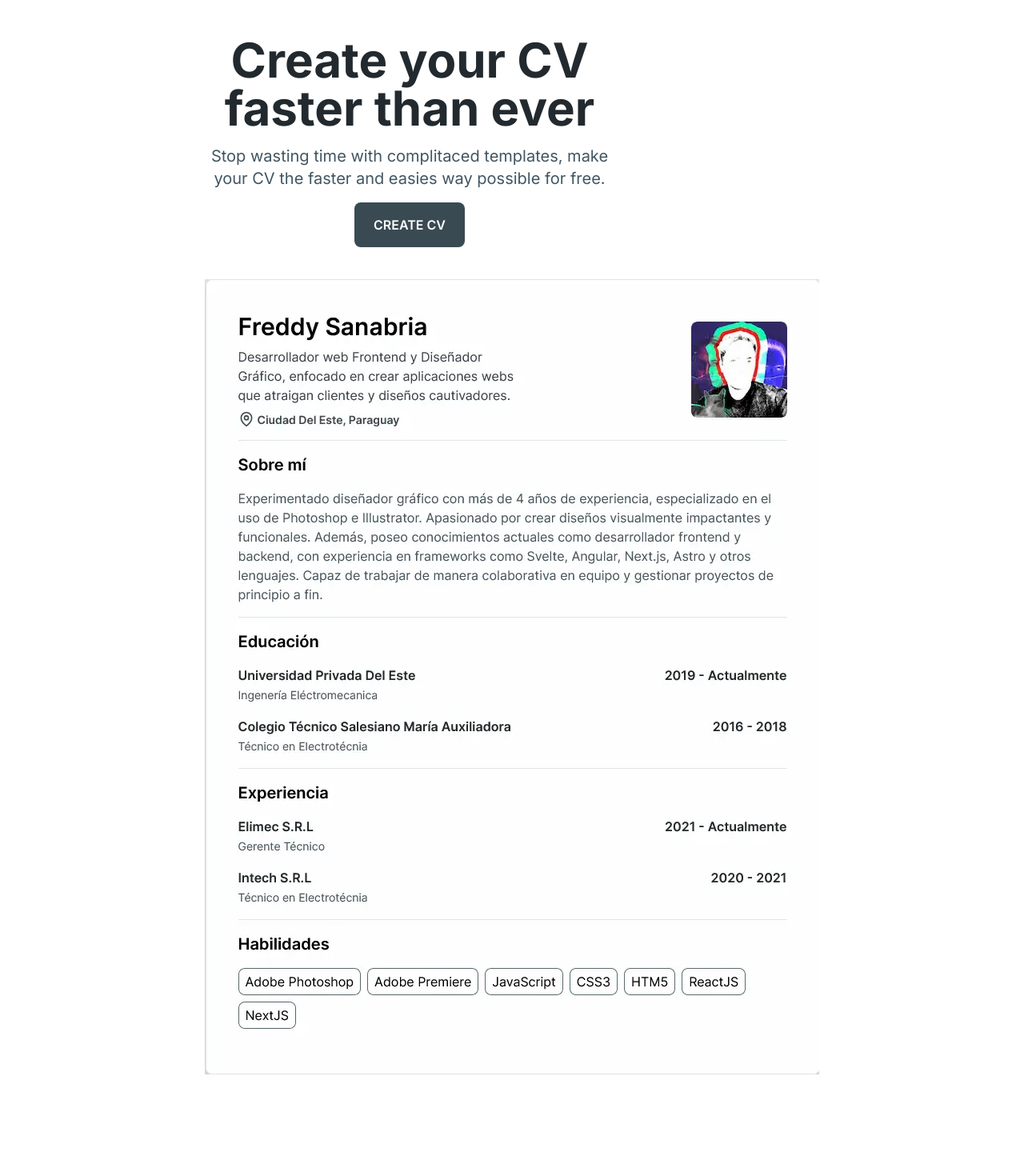
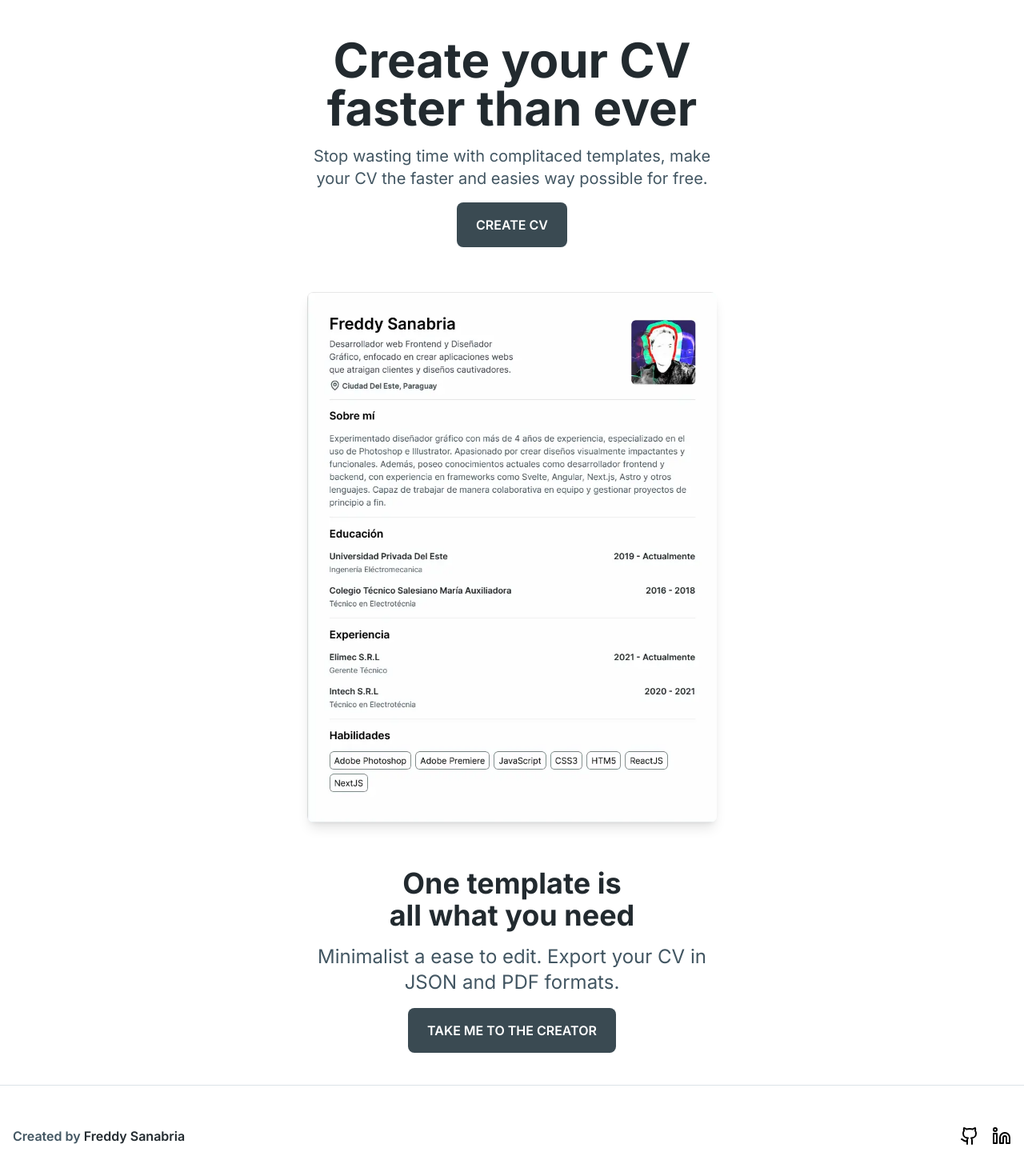
Before and after one commit to freddwithy/just-a-simple-cv, a Next.js app: page / in a window 1280 px wide. Shown: the part 124-1594 px from the top of the page at 80% size. Before the commit the page ends 1467 px from the top, so only its background shows below. Built offline with nearby package versions, Linux system fonts and the light colour scheme.

Commit message:
agregando nuevos componentes

```diff
--- /dev/null
+++ b/app/components/Footer.tsx
@@ -0,0 +1,19 @@
+import { Github, Linkedin } from "lucide-react"
+
+export const Footer = () => {
+    return (
+        <footer className="h-32 border-t border-mystic-200 p-4 flex justify-between items-center">
+            <div>
+                <span className="font-semibold text-mystic-700">Created by <a className="hover:underline text-mystic-950" href="https://github.com/freddwithy/" target="_blank">Freddy Sanabria</a></span>
+            </div>
+            <div className="flex gap-x-4">
+                <a href="https://github.com/freddwithy/" target="_blank">
+                    <Github />
+                </a>
+                <a href="https://freddsana.art/en" target="_blank">
+                    <Linkedin />
+                </a>
+            </div>
+        </footer>
+    )
+}
--- a/app/components/Hero.tsx
+++ b/app/components/Hero.tsx
@@ -6,14 +6,23 @@ export const Hero = () => {
     return (
         <Container>
             <div className="flex justify-center items-center flex-col gap-y-4 max-w-lg text-center">
-                <h1 className="text-6xl font-bold text-balance text-mystic-950">Create your CV faster than ever</h1>
-                <p className="text-pretty text-xl text-mystic-700">Stop wasting time with complitaced templates, make your CV the faster and easies way possible for free.</p>
-                <Link href="/create" className="bg-mystic-800 px-6 py-4 rounded-lg">
-                    <p className="font-semibold text-white">CREATE CV</p>
-                </Link>
-            </div>
-            <div className="flex justify-center pt-10 w-full h-auto">
-                <Image src="/cv-screen.webp" width={768} height={994} alt="cv-example"/>
+                <div className="flex justify-center flex-col gap-y-4 items-center">
+                    <h1 className="text-6xl font-bold text-balance text-mystic-950">Create your CV faster than ever</h1>
+                    <p className="text-pretty text-xl text-mystic-700">Stop wasting time with complitaced templates, make your CV the faster and easies way possible for free.</p>
+                    <Link href="/create" className="bg-mystic-800 px-6 py-4 rounded-lg w-auto hover:bg-mystic-600 transition-colors">
+                        <p className="font-semibold text-white">CREATE CV</p>
+                    </Link>
+                </div>
+                <div className="flex justify-center pt-10 w-full h-auto flex-col gap-y-4">
+                    <Image src="/cv-screen.webp" width={768} height={994} alt="cv-example" className="shadow-lg rounded-lg"/>
+                    <div className="flex flex-col gap-y-4 items-center py-10">
+                        <h2 className="text-4xl font-bold text-mystic-950 text-balance">One template is all what you need</h2>
+                        <p className="text-mystic-700 text-2xl text-pretty">Minimalist a ease to edit. Export your CV in JSON and PDF formats.</p>
+                        <Link href="/create" className="bg-mystic-800 px-6 py-4 rounded-lg w-auto hover:bg-mystic-600 transition-colors">
+                            <p className="font-semibold text-white">TAKE ME TO THE CREATOR</p>
+                        </Link>
+                    </div>
+                </div>
             </div>
         </Container>
     )
--- a/app/layout.tsx
+++ b/app/layout.tsx
@@ -2,6 +2,7 @@ import type { Metadata } from "next";
 import { Inter } from "next/font/google";
 import "./globals.css";
 import { Header } from "./components/Header";
+import { Footer } from "./components/Footer";
 
 const inter = Inter({ subsets: ["latin"] });
 
@@ -20,6 +21,7 @@ export default function RootLayout({
       <body className={`${inter.className}`}>
         <Header />
         {children}
+        <Footer />
       </body>
     </html>
   );
```
